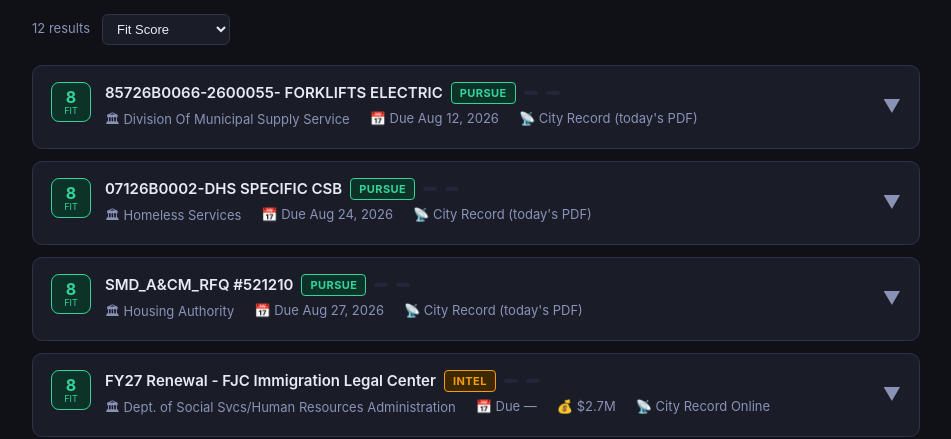
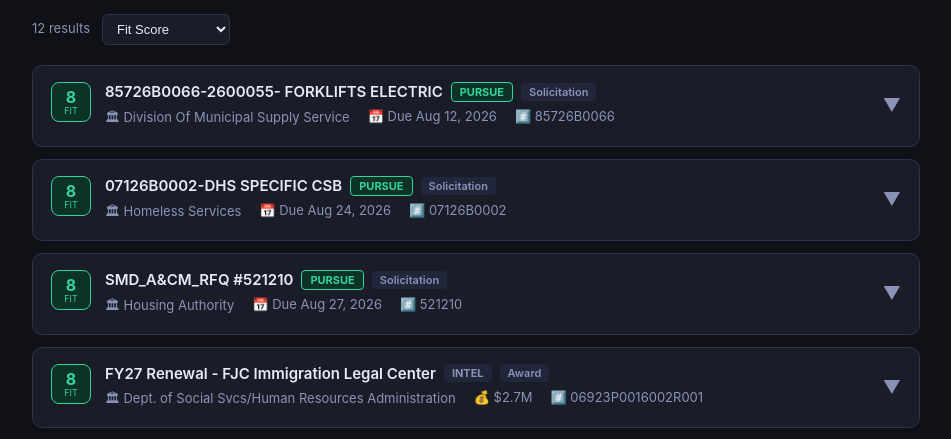
Before and after one commit to rmkenv/mwbeproc, a React (Vite) app: page / in a window 1280 px wide. Shown: the part 325-764 px from the top of the page, without its empty margins (164-1115 px from the left). Built offline with nearby package versions, Linux system fonts and the light colour scheme.

Commit message:
Refactor OpportunityCard component for clarity

```diff
--- a/src/components/OpportunityCard.jsx
+++ b/src/components/OpportunityCard.jsx
@@ -10,13 +10,12 @@
 
 function fmtDate(d) {
   if (!d) return '—'
-  return new Date(d).toLocaleDateString('en-US', { month: 'short', day: 'numeric', year: 'numeric' })
+  return new Date(d + 'T12:00:00').toLocaleDateString('en-US', { month: 'short', day: 'numeric', year: 'numeric' })
 }
 
 function daysUntil(d) {
   if (!d) return null
-  const diff = Math.ceil((new Date(d) - new Date()) / (1000 * 60 * 60 * 24))
-  return diff
+  return Math.ceil((new Date(d + 'T12:00:00') - new Date()) / 86400000)
 }
 
 function ScoreBadge({ score }) {
@@ -24,11 +23,8 @@
   const bg = score >= 8 ? 'var(--green-dim)' : score >= 6 ? 'var(--blue-dim)' : 'var(--surface2)'
   return (
     <div style={{
-      width: 40, height: 40, borderRadius: 8,
-      background: bg, border: `1px solid ${color}`,
-      display: 'flex', flexDirection: 'column',
-      alignItems: 'center', justifyContent: 'center',
-      flexShrink: 0,
+      width: 40, height: 40, borderRadius: 8, background: bg, border: `1px solid ${color}`,
+      display: 'flex', flexDirection: 'column', alignItems: 'center', justifyContent: 'center', flexShrink: 0,
     }}>
       <span style={{ fontSize: 16, fontWeight: 700, color, lineHeight: 1 }}>{score}</span>
       <span style={{ fontSize: 9, color, lineHeight: 1, marginTop: 1 }}>FIT</span>
@@ -36,87 +32,62 @@
   )
 }
 
-function ActionBadge({ action }) {
-  const isPursue = action === 'PURSUE'
+function Tag({ children, color = 'var(--text2)', bg = 'var(--surface2)', bold }) {
   return (
     <span style={{
-      fontSize: 11, fontWeight: 700, padding: '3px 8px', borderRadius: 4,
-      background: isPursue ? 'var(--green-dim)' : 'var(--amber-dim)',
-      color: isPursue ? 'var(--green)' : 'var(--amber)',
-      border: `1px solid ${isPursue ? 'var(--green)' : 'var(--amber)'}`,
-      letterSpacing: '0.04em',
-    }}>{action}</span>
+      fontSize: 11, fontWeight: bold ? 700 : 600, padding: '2px 8px', borderRadius: 4,
+      background: bg, color, border: bg === 'var(--surface2)' ? 'none' : `1px solid ${color}`,
+    }}>{children}</span>
   )
 }
 
-function JurisdictionBadge({ jurisdiction }) {
-  const colors = {
-    NYC: { bg: 'var(--blue-dim)', color: 'var(--blue)' },
-    NYS: { bg: 'var(--purple)', color: '#fff' },
-    Nassau: { bg: 'var(--teal-dim)', color: 'var(--teal)' },
-    Suffolk: { bg: 'var(--surface2)', color: 'var(--text2)' },
-  }
-  const c = colors[jurisdiction] || colors.Suffolk
-  return (
-    <span style={{
-      fontSize: 11, fontWeight: 600, padding: '2px 7px', borderRadius: 4,
-      background: c.bg, color: c.color,
-    }}>{jurisdiction}</span>
-  )
+const ACTION_COLORS = {
+  PURSUE: ['var(--green)', 'var(--green-dim)'],
+  MONITOR: ['var(--amber)', 'var(--amber-dim)'],
+  INTEL: ['var(--text2)', 'var(--surface2)'],
 }
 
 export default function OpportunityCard({ opp, expanded, onToggle }) {
   const [showDraft, setShowDraft] = useState(false)
   const days = daysUntil(opp.due_date)
-  const urgent = days !== null && days <= 14
-  const isLegistar = opp.source && opp.source.includes('Legistar')
+  const urgent = days !== null && days <= 14 && days >= 0
+  const [ac, abg] = ACTION_COLORS[opp.action] || ACTION_COLORS.INTEL
 
   return (
     <div style={{
       background: 'var(--surface)',
       border: `1px solid ${expanded ? 'var(--blue)' : 'var(--border)'}`,
-      borderRadius: 'var(--radius)',
-      marginBottom: 12,
-      transition: 'border-color 0.15s',
-      overflow: 'hidden',
+      borderRadius: 'var(--radius)', marginBottom: 12, overflow: 'hidden',
     }}>
-      {/* Card header — always visible */}
-      <button
-        onClick={onToggle}
-        style={{
-          width: '100%', display: 'flex', alignItems: 'flex-start', gap: 14,
-          padding: '16px 18px', background: 'transparent', border: 'none',
-          textAlign: 'left', cursor: 'pointer',
-        }}
-      >
+      <button onClick={onToggle} style={{
+        width: '100%', display: 'flex', alignItems: 'flex-start', gap: 14,
+        padding: '16px 18px', background: 'transparent', border: 'none',
+        textAlign: 'left', cursor: 'pointer',
+      }}>
         <ScoreBadge score={opp.fit_score} />
 
         <div style={{ flex: 1, minWidth: 0 }}>
-          {/* Title row */}
           <div style={{ display: 'flex', alignItems: 'center', gap: 8, flexWrap: 'wrap', marginBottom: 6 }}>
             <span style={{ fontSize: 15, fontWeight: 600, color: 'var(--text)' }}>{opp.title}</span>
-            <ActionBadge action={opp.action} />
-            <JurisdictionBadge jurisdiction={opp.jurisdiction} />
-            <span style={{ fontSize: 11, padding: '2px 7px', borderRadius: 4, background: 'var(--surface2)', color: 'var(--text2)' }}>
-              {opp.contract_type}
-            </span>
-            {isLegistar && (
-              <span style={{
-                fontSize: 11, padding: '2px 8px', borderRadius: 4, fontWeight: 600,
-                background: 'var(--amber-dim)', color: 'var(--amber)',
-                border: '1px solid var(--amber)',
-              }}>📡 ADVANCE SIGNAL</span>
+            <Tag color={ac} bg={abg} bold>{opp.action}</Tag>
+            <Tag>{opp.notice_type}</Tag>
+            {/* An M/WBE noncompetitive purchase is the most winnable vehicle
+                there is for a certified firm — surface it up front. */}
+            {opp.mwbe_vehicle && (
+              <Tag color="var(--purple)" bg="var(--blue-dim)" bold>M/WBE VEHICLE</Tag>
             )}
+            {opp.is_new && <Tag color="var(--green)" bg="var(--green-dim)" bold>NEW</Tag>}
           </div>
 
-          {/* Meta row */}
-          <div style={{ display: 'flex', gap: 20, flexWrap: 'wrap', fontSize: 13, color: 'var(--text2)' }}>
+          <div style={{ display: 'flex', gap: 18, flexWrap: 'wrap', fontSize: 13, color: 'var(--text2)' }}>
             <span>🏛 {opp.agency}</span>
-            <span style={{ color: urgent ? 'var(--red)' : 'var(--text2)' }}>
-              📅 Due {fmtDate(opp.due_date)}{urgent ? ` · ${days}d left` : ''}
-            </span>
+            {opp.due_date && (
+              <span style={{ color: urgent ? 'var(--red)' : 'var(--text2)' }}>
+                📅 Due {fmtDate(opp.due_date)}{urgent ? ` · ${days}d left` : ''}
+              </span>
+            )}
             {opp.amount > 0 && <span>💰 {fmt(opp.amount)}</span>}
-            <span>📡 {opp.source}</span>
+            {opp.pin && <span>#️⃣ {opp.pin}</span>}
           </div>
         </div>
 
@@ -125,93 +96,77 @@
         </span>
       </button>
 
-      {/* Expanded detail */}
       {expanded && (
-        <div style={{
-          padding: '0 18px 18px',
-          borderTop: '1px solid var(--border)',
-          paddingTop: 16,
-        }}>
-          {/* Summary */}
+        <div style={{ padding: '16px 18px 18px', borderTop: '1px solid var(--border)' }}>
           <p style={{ color: 'var(--text)', marginBottom: 16, lineHeight: 1.6 }}>{opp.summary}</p>
 
           <div style={{ display: 'grid', gridTemplateColumns: 'repeat(auto-fit, minmax(200px, 1fr))', gap: 12, marginBottom: 16 }}>
-            {/* Keywords */}
-            <div style={{ background: 'var(--surface2)', borderRadius: 'var(--radius-sm)', padding: '12px 14px' }}>
-              <div style={{ fontSize: 11, color: 'var(--text2)', marginBottom: 8, textTransform: 'uppercase', letterSpacing: '0.06em' }}>Keyword Matches</div>
+            <Panel title="Keyword Matches">
               <div style={{ display: 'flex', flexWrap: 'wrap', gap: 6 }}>
-                {opp.keyword_matches.map(k => (
-                  <span key={k} style={{
-                    fontSize: 12, padding: '2px 8px', borderRadius: 4,
-                    background: 'var(--blue-dim)', color: 'var(--blue)',
-                  }}>{k}</span>
+                {(opp.keyword_matches || []).map(k => (
+                  <span key={k} style={{ fontSize: 12, padding: '2px 8px', borderRadius: 4, background: 'var(--blue-dim)', color: 'var(--blue)' }}>{k}</span>
                 ))}
               </div>
-            </div>
+            </Panel>
 
-            {/* Certifications */}
-            <div style={{ background: 'var(--surface2)', borderRadius: 'var(--radius-sm)', padding: '12px 14px' }}>
-              <div style={{ fontSize: 11, color: 'var(--text2)', marginBottom: 8, textTransform: 'uppercase', letterSpacing: '0.06em' }}>Certifications Required</div>
-              <div style={{ display: 'flex', flexDirection: 'column', gap: 4 }}>
-                {opp.certifications_required.map(c => (
-                  <span key={c} style={{ fontSize: 13, color: 'var(--teal)' }}>✓ {c}</span>
-                ))}
+            {/* The contracting officer. This is the payoff of using CROL over
+                the PDF — a name and an address to actually follow up on. */}
+            <Panel title="Contracting Officer">
+              {opp.contact_name || opp.contact_email ? (
+                <div style={{ fontSize: 13, color: 'var(--text)', display: 'flex', flexDirection: 'column', gap: 3 }}>
+                  {opp.contact_name && <span>{opp.contact_name}</span>}
+                  {opp.contact_email && (
+                    <a href={`mailto:${opp.contact_email}?subject=${encodeURIComponent(opp.title)}`}
+                       style={{ color: 'var(--blue)' }}>{opp.contact_email}</a>
+                  )}
+                  {opp.contact_phone && <span style={{ color: 'var(--text2)' }}>{opp.contact_phone}</span>}
+                </div>
+              ) : <span style={{ fontSize: 13, color: 'var(--text2)' }}>Not listed</span>}
+            </Panel>
+
+            <Panel title="Procurement Detail">
+              <div style={{ fontSize: 13, color: 'var(--text)', display: 'flex', flexDirection: 'column', gap: 3 }}>
+                {opp.selection_method && <span>{opp.selection_method}</span>}
+                {opp.category && <span style={{ color: 'var(--text2)' }}>{opp.category}</span>}
+                <span style={{ color: 'var(--text2)' }}>Issued {fmtDate(opp.issue_date)}</span>
+                {opp.vendor && <span style={{ color: 'var(--amber)' }}>Awarded to: {opp.vendor}</span>}
               </div>
-            </div>
-
-            {/* Dates */}
-            <div style={{ background: 'var(--surface2)', borderRadius: 'var(--radius-sm)', padding: '12px 14px' }}>
-              <div style={{ fontSize: 11, color: 'var(--text2)', marginBottom: 8, textTransform: 'uppercase', letterSpacing: '0.06em' }}>Timeline</div>
-              <div style={{ fontSize: 13, color: 'var(--text)' }}>
-                <div style={{ marginBottom: 4 }}>Issued: {fmtDate(opp.issue_date)}</div>
-                <div style={{ color: urgent ? 'var(--red)' : 'var(--text)' }}>Due: {fmtDate(opp.due_date)}</div>
-              </div>
-            </div>
+            </Panel>
           </div>
 
-          {/* Actions row */}
           <div style={{ display: 'flex', gap: 10, flexWrap: 'wrap' }}>
-            <a
-              href={opp.source_url}
-              target="_blank"
-              rel="noopener noreferrer"
-              style={{
-                padding: '8px 16px', borderRadius: 'var(--radius-sm)',
-                background: 'var(--blue)', color: '#fff',
-                fontSize: 13, fontWeight: 600, textDecoration: 'none',
-                display: 'inline-block',
-              }}
-            >
-              View Posting ↗
-            </a>
-            <button
-              onClick={() => setShowDraft(true)}
-              style={{
-                padding: '8px 16px', borderRadius: 'var(--radius-sm)',
-                background: 'var(--purple)', color: '#fff',
-                fontSize: 13, fontWeight: 600, border: 'none', cursor: 'pointer',
-              }}
-            >
-              ✍ Draft Response
-            </button>
-            <button
-              onClick={() => {
-                const text = `${opp.title}\n${opp.agency} | ${opp.jurisdiction} | ${opp.contract_type}\nDue: ${fmtDate(opp.due_date)} | Value: ${fmt(opp.amount)}\nFit Score: ${opp.fit_score}/10 | ${opp.action}\n\n${opp.summary}\n\nSource: ${opp.source_url}`
-                navigator.clipboard.writeText(text)
-              }}
-              style={{
-                padding: '8px 16px', borderRadius: 'var(--radius-sm)',
-                background: 'transparent', border: '1px solid var(--border)',
-                color: 'var(--text2)', fontSize: 13, fontWeight: 600, cursor: 'pointer',
-              }}
-            >
-              Copy Brief
-            </button>
-            <span style={{ fontSize: 12, color: 'var(--text2)', alignSelf: 'center' }}>ID: {opp.id}</span>
+            <a href={opp.source_url} target="_blank" rel="noopener noreferrer" style={{
+              padding: '8px 16px', borderRadius: 'var(--radius-sm)', background: 'var(--blue)',
+              color: '#fff', fontSize: 13, fontWeight: 600, textDecoration: 'none',
+            }}>View Notice ↗</a>
+            <button onClick={() => setShowDraft(true)} style={{
+              padding: '8px 16px', borderRadius: 'var(--radius-sm)', background: 'var(--purple)',
+              color: '#fff', fontSize: 13, fontWeight: 600, border: 'none', cursor: 'pointer',
+            }}>✍ Draft Response</button>
+            <button onClick={() => navigator.clipboard.writeText(
+              `${opp.title}\n${opp.agency} | ${opp.notice_type} | PIN ${opp.pin}\n` +
+              `Due: ${fmtDate(opp.due_date)} | Value: ${fmt(opp.amount)}\n` +
+              `Fit: ${opp.fit_score}/10 (${opp.action})\n` +
+              `Contact: ${opp.contact_name} ${opp.contact_email}\n\n${opp.summary}\n\n${opp.source_url}`
+            )} style={{
+              padding: '8px 16px', borderRadius: 'var(--radius-sm)', background: 'transparent',
+              border: '1px solid var(--border)', color: 'var(--text2)', fontSize: 13,
+              fontWeight: 600, cursor: 'pointer',
+            }}>Copy Brief</button>
           </div>
+
           {showDraft && <DraftResponseModal opp={opp} onClose={() => setShowDraft(false)} />}
         </div>
       )}
     </div>
   )
 }
+
+function Panel({ title, children }) {
+  return (
+    <div style={{ background: 'var(--surface2)', borderRadius: 'var(--radius-sm)', padding: '12px 14px' }}>
+      <div style={{ fontSize: 11, color: 'var(--text2)', marginBottom: 8, textTransform: 'uppercase', letterSpacing: '0.06em' }}>{title}</div>
+      {children}
+    </div>
+  )
+}
```
